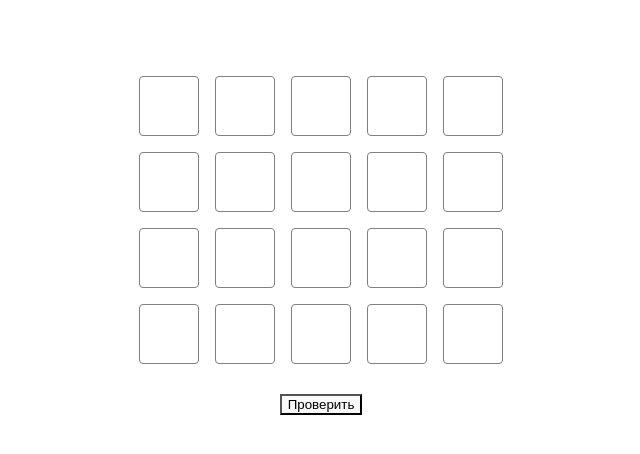
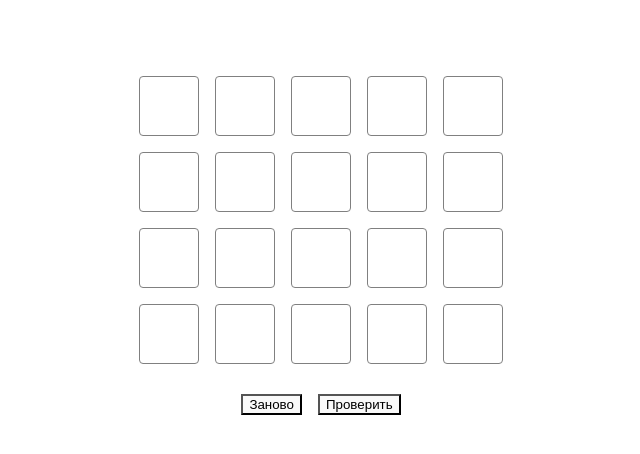
Before and after one commit to cy6eria/5words-app, a React (Vite) app: page / in a window 1280 px wide. Shown: the top 454 px of the page, without its empty margins (319-959 px from the left). Built offline with nearby package versions, Linux system fonts and the light colour scheme.

Commit message:
User can see right letters.

```diff
--- a/src/App/App.css
+++ b/src/App/App.css
@@ -11,10 +11,12 @@
     grid-gap: 1rem;
 }
 
-.submit {
+.actions {
     margin-top: 30px;
+    display: flex;
+    gap: 1rem;
 }
 
-.submit:focus {
+button:focus {
     background-color: yellow;
 }
--- a/src/App/App.tsx
+++ b/src/App/App.tsx
@@ -1,52 +1,29 @@
-import { useState, useCallback, useRef } from 'react'
-import dictionary from '../assets/dictionary.json'
+import { useEffect } from 'react'
 import { Row } from '../Row';
-import type { RowValue } from '../Row';
+import type { RowValue, RowResult } from '../Row';
+import { useLogic } from './useLogic';
+import { Matrix, ResultMatrix } from './types';
 import './App.css';
 
-type Matrix = [RowValue, RowValue, RowValue, RowValue, RowValue];
-
-const dictionarySet = new Set(dictionary);
 const rows = [0, 1, 2, 3, 4];
-const emptyRow: RowValue = ['', '', '', '' , ''];
-const defaultMatrix: Matrix = [emptyRow, emptyRow, emptyRow, emptyRow, emptyRow];
-
-const generateMasterWord = () => dictionary[Math.ceil(Math.random() * dictionary.length)];
 
 export const App = () => {
-  const masterWord = useRef(generateMasterWord());
-  const [isError, setIsError] = useState(false)
-  const [activeRow, setActiveRow] = useState(0)
-  const [matrix, setMatrix] = useState<Matrix>(defaultMatrix);
+    const {
+        activeRow,
+        matrix,
+        resultMatrix,
+        isError,
+        isComplete,
+        onChange,
+        onTest,
+        onStartNewGame,
+    } = useLogic();
 
-  const handleChange = useCallback((row: number, nextValue: RowValue) => {
-    setMatrix((currentState) => {
-        const nextState: Matrix = [...currentState];
-        nextState[row] = nextValue;
-
-        return nextState;
-    });
-    setIsError(false);
-  }, []);
-
-  const handleTest = useCallback(() => {
-    const word = matrix[activeRow].join('').toLowerCase();
-    const isValidWord = dictionarySet.has(word);
-
-    if (isValidWord) {
-        if (masterWord.current === word) {
-            alert('Ура!');
-            masterWord.current = generateMasterWord();
-            setActiveRow(0);
-            setMatrix(defaultMatrix);
-        } else {
-            setActiveRow(activeRow + 1);
+    useEffect(() => {
+        if (isComplete) {
+            alert('Поздравляю!');
         }
-    } else {
-        setIsError(true);
-        console.error(`Слово ${word} не найдено в словаре.`)
-    }
-  }, [activeRow, matrix]);
+    }, [isComplete]);
 
     return (
         <div className="app">
@@ -58,12 +35,32 @@ export const App = () => {
                         index={val}
                         isError={isError}
                         value={matrix[val]}
-                    onChange={handleChange}
+                        state={resultMatrix[val]}
+                        onChange={onChange}
                     />
                 ))}
             </div>
 
-        <button tabIndex={0} className="submit" type="button" onClick={handleTest} disabled={!(activeRow <= 4)}>Проверить</button>
+            <div className="actions">
+                <button
+                    tabIndex={0}
+                    className="button"
+                    type="button"
+                    onClick={onStartNewGame}
+                >
+                    Заново
+                </button>
+
+                <button
+                    tabIndex={0}
+                    className="button"
+                    type="button"
+                    onClick={onTest}
+                    disabled={activeRow > 4}
+                >
+                    Проверить
+                </button>
+            </div>
         </div>
     )
 }
--- /dev/null
+++ b/src/App/types.ts
@@ -0,0 +1,4 @@
+import type { RowValue, RowResult } from '../Row';
+
+export type Matrix = [RowValue, RowValue, RowValue, RowValue, RowValue];
+export type ResultMatrix = [RowResult, RowResult, RowResult, RowResult, RowResult];
--- /dev/null
+++ b/src/App/useLogic.ts
@@ -0,0 +1,84 @@
+import { useRef, useState, useCallback } from 'react';
+import type { CellResult } from '../Input';
+import type { RowValue, RowResult } from '../Row';
+import type { Matrix, ResultMatrix } from './types';
+import dictionary from '../assets/dictionary.json';
+
+const emptyRow: RowValue = ['', '', '', '' , ''];
+const defaultMatrix: Matrix = [emptyRow, emptyRow, emptyRow, emptyRow, emptyRow];
+const createDefaultCellResult = (): CellResult => ({
+    isPresent: false,
+    isOnPlace: false,
+});
+const defaultRowResult: RowResult = [createDefaultCellResult(), createDefaultCellResult(), createDefaultCellResult(), createDefaultCellResult(), createDefaultCellResult()];
+const defaultResultMatrix: ResultMatrix = [defaultRowResult, defaultRowResult, defaultRowResult, defaultRowResult, defaultRowResult];
+
+const dictionarySet = new Set(dictionary);
+const generateMasterWord = () => dictionary[Math.ceil(Math.random() * dictionary.length)];
+
+export const useLogic = () => {
+    const masterWord = useRef(generateMasterWord());
+    const [isComplete, setIsComplete] = useState(false);
+    const [isError, setIsError] = useState(false);
+    const [activeRow, setActiveRow] = useState(0);
+    const [matrix, setMatrix] = useState<Matrix>(defaultMatrix);
+    const [resultMatrix, setResultMatrix] = useState<ResultMatrix>(defaultResultMatrix);
+
+    const handleStartNewGame = useCallback(() => {
+        masterWord.current = generateMasterWord();
+        setActiveRow(0);
+        setIsComplete(false);
+        setMatrix(defaultMatrix);
+        setResultMatrix(defaultResultMatrix);
+        setIsError(false);
+    }, []);
+
+    const handleTest = useCallback(() => {
+        const word = matrix[activeRow].join('').toLowerCase();
+        const isValidWord = dictionarySet.has(word);
+
+        if (isValidWord) {
+            if (masterWord.current === word) {
+                setIsComplete(true);
+            } else {
+                setActiveRow(activeRow + 1);
+                setResultMatrix((currentResultMatrix) => {
+                    const nextResultMatrix: ResultMatrix = [...currentResultMatrix];
+                    const masterWordSet = new Set(masterWord.current.split(''));
+                    const rowState = matrix[activeRow];
+
+                    nextResultMatrix[activeRow] = rowState.map((i, index) => ({
+                        isPresent: masterWordSet.has(i),
+                        isOnPlace: masterWord.current[index] === i,
+                    })) as RowResult;
+
+                    return nextResultMatrix;
+                });
+            }
+        } else {
+            setIsError(true);
+            console.error(`Слово ${word} не найдено в словаре.`)
+        }
+    }, [activeRow, matrix]);
+
+    const handleChange = useCallback((row: number, nextValue: RowValue) => {
+        setMatrix((currentState) => {
+            const nextState: Matrix = [...currentState];
+            nextState[row] = nextValue;
+
+            return nextState;
+        });
+        setIsError(false);
+    }, []);
+
+    return {
+        activeRow,
+        matrix,
+        resultMatrix,
+        isError,
+        isComplete,
+        onChange: handleChange,
+        onTest: handleTest,
+        onStartNewGame: handleStartNewGame,
+    };
+}
--- a/src/Input/Input.css
+++ b/src/Input/Input.css
@@ -19,6 +19,16 @@
     border: 1px solid red;
 }
 
+.input--present {
+    background: white;
+    color: black;
+}
+
+.input--on-place {
+    background: yellow;
+    color: black;
+}
+
 .input:focus {
     border-color: blueviolet;
 }
--- a/src/Input/Input.tsx
+++ b/src/Input/Input.tsx
@@ -1,21 +1,25 @@
 import type { KeyboardEvent } from 'react';
 import cx from 'classnames';
 import './Input.css';
+import { CellResult } from './types';
 
 interface InputProps {
     isError: boolean;
     disabled: boolean;
     value: string;
+    state: CellResult;
     onKeyDown: (e: KeyboardEvent<HTMLInputElement>) => void;
 }
 
 export const Input = (props: InputProps) => {
-    const { isError, value, disabled, ...otherProps } = props;
+    const { isError, value, state, disabled, ...otherProps } = props;
 
     return (
         <div className={cx('input', {
             'input--disabled': disabled,
             'input--error': isError,
+            'input--present': state.isPresent,
+            'input--on-place': state.isOnPlace,
         })} tabIndex={disabled ? undefined : 0} {...otherProps}>
             {value}
         </div>
--- a/src/Input/index.ts
+++ b/src/Input/index.ts
@@ -1 +1,2 @@
 export { Input } from './Input';
+export type { CellResult } from './types';
--- /dev/null
+++ b/src/Input/types.ts
@@ -0,0 +1,4 @@
+export interface CellResult {
+    isPresent: boolean;
+    isOnPlace: boolean;
+};
--- a/src/Row/Row.tsx
+++ b/src/Row/Row.tsx
@@ -1,21 +1,21 @@
 import { useCallback, useState } from 'react';
 import type { KeyboardEvent } from 'react';
 import { Input } from '../Input';
-
-export type RowValue = [string, string, string, string, string];
+import { RowValue, RowResult } from './types';
 
 interface RowProps {
     isError: boolean;
     index: number;
     active: boolean;
     value: RowValue;
+    state: RowResult;
     onChange: (row: number, nextValue: RowValue) => void;
 }
 
 const cells = [0, 1, 2, 3, 4];
 
 export const Row = (props: RowProps) => {
-    const { isError, index, active, value, onChange } = props;
+    const { isError, index, active, value, state, onChange } = props;
 
     const handleKeyDown = useCallback((e: KeyboardEvent<HTMLInputElement>) => {
         const { key, currentTarget } = e;
@@ -53,6 +53,7 @@ export const Row = (props: RowProps) => {
                     data-index={index}
                     onKeyDown={handleKeyDown}
                     value={value[index]}
+                    state={state[index]}
                 />
             ))}
         </>
--- a/src/Row/index.ts
+++ b/src/Row/index.ts
@@ -1,2 +1,2 @@
 export { Row } from './Row';
-export type { RowValue } from './Row';
+export type { RowValue, RowResult } from './types';
--- /dev/null
+++ b/src/Row/types.ts
@@ -0,0 +1,5 @@
+import type { CellResult } from '../Input';
+
+export type RowValue = [string, string, string, string, string];
+
+export type RowResult = [CellResult, CellResult, CellResult, CellResult, CellResult];
```
Lines whose indentation alone changed are shown as unchanged.
